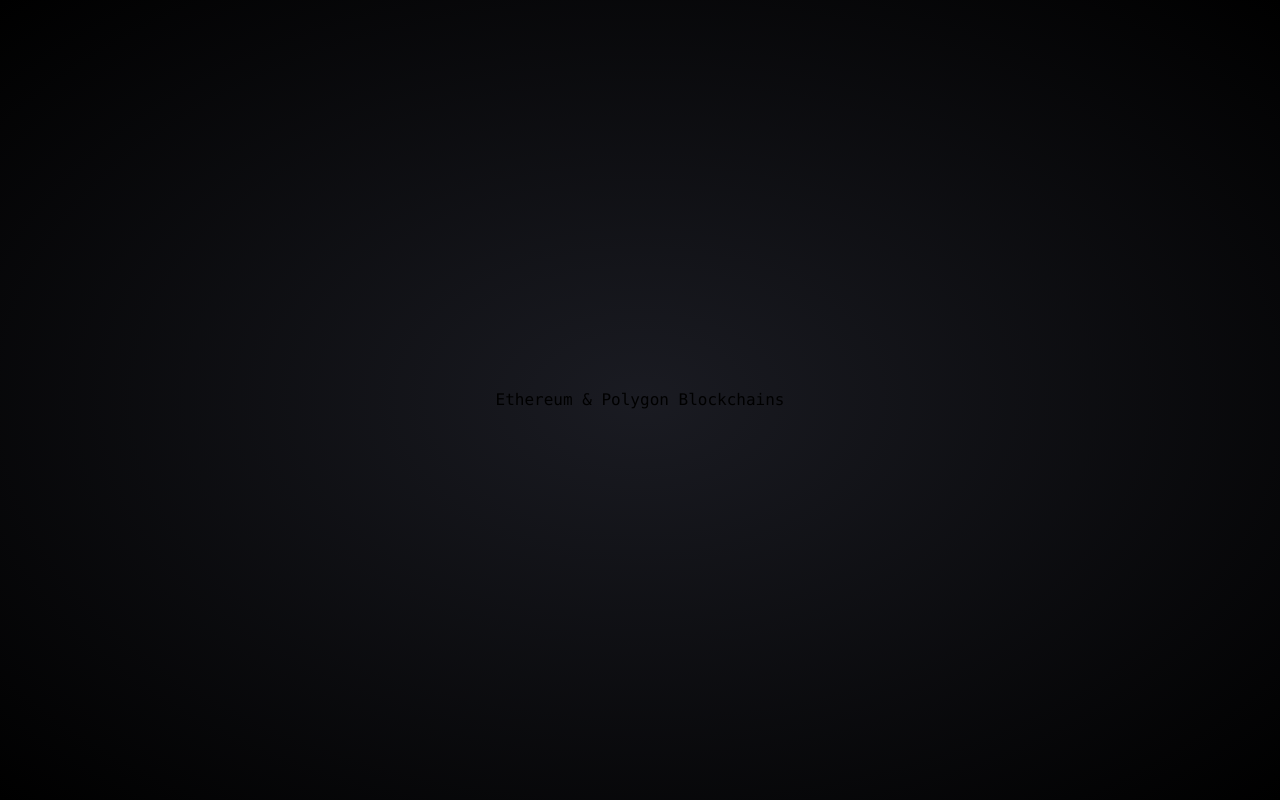
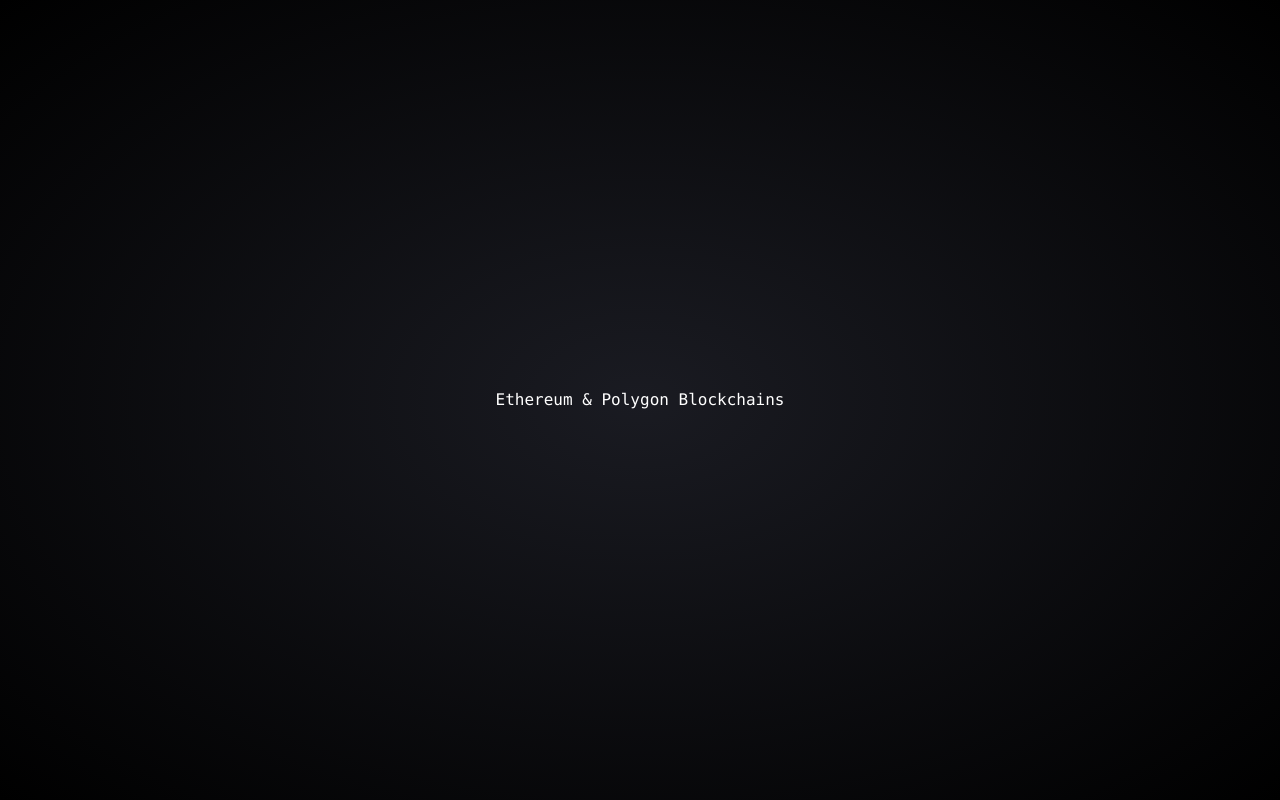
Before and after one commit to am-ramona/Transactions-Listing, a Next.js app: page / in a window 1280 px wide. Built offline with nearby package versions, Linux system fonts and the light colour scheme; what @savvywombat/tailwindcss-grid-areas would draw is missing.

Commit message:
Defined text color

```diff
--- a/styles/globals.css
+++ b/styles/globals.css
@@ -7,6 +7,7 @@
     'Roboto Mono', 'Oxygen Mono', 'Ubuntu Monospace', 'Source Code Pro',
     'Fira Mono', 'Droid Sans Mono', 'Courier New', monospace;
 
+  --foreground-rgb: 255, 255, 255;
   --background-start-rgb: 0, 0, 0;
   --background-end-rgb: 26, 27, 34;
 }
```
